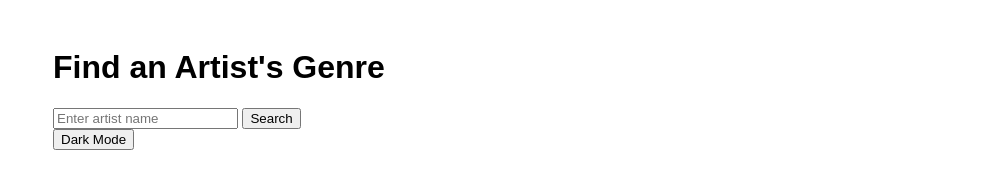
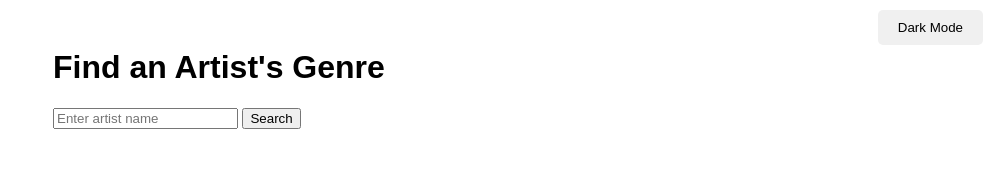
Before and after one commit to kpierce11/Artist-Genre-Finder, a plain HTML site: page index.html in a window 1280 px wide. Shown: the whole page, without its empty margins (287-1280 px from the left). Drawn offline with Linux system fonts and the light colour scheme; no server answers.

Commit message:
add css to move and style dark mode button

```diff
--- a/style.css
+++ b/style.css
@@ -15,6 +15,18 @@ body {
     color: white;
 }
 
+/* Add the styles for the dark mode toggle button */
+#darkModeToggle {
+    position: absolute;
+    top: 10px; /* Adjust this value to control how far from the top */
+    right: 10px; /* Adjust this value to control how far from the right */
+    padding: 10px 20px;
+    background-color: #f0f0f0; /* Button background color */
+    border: none;
+    border-radius: 5px;
+    cursor: pointer;
+  }
+
 #darkModeToggle:hover {
     background-color: #e0e0e0; /* Button hover effect */
   }
```
